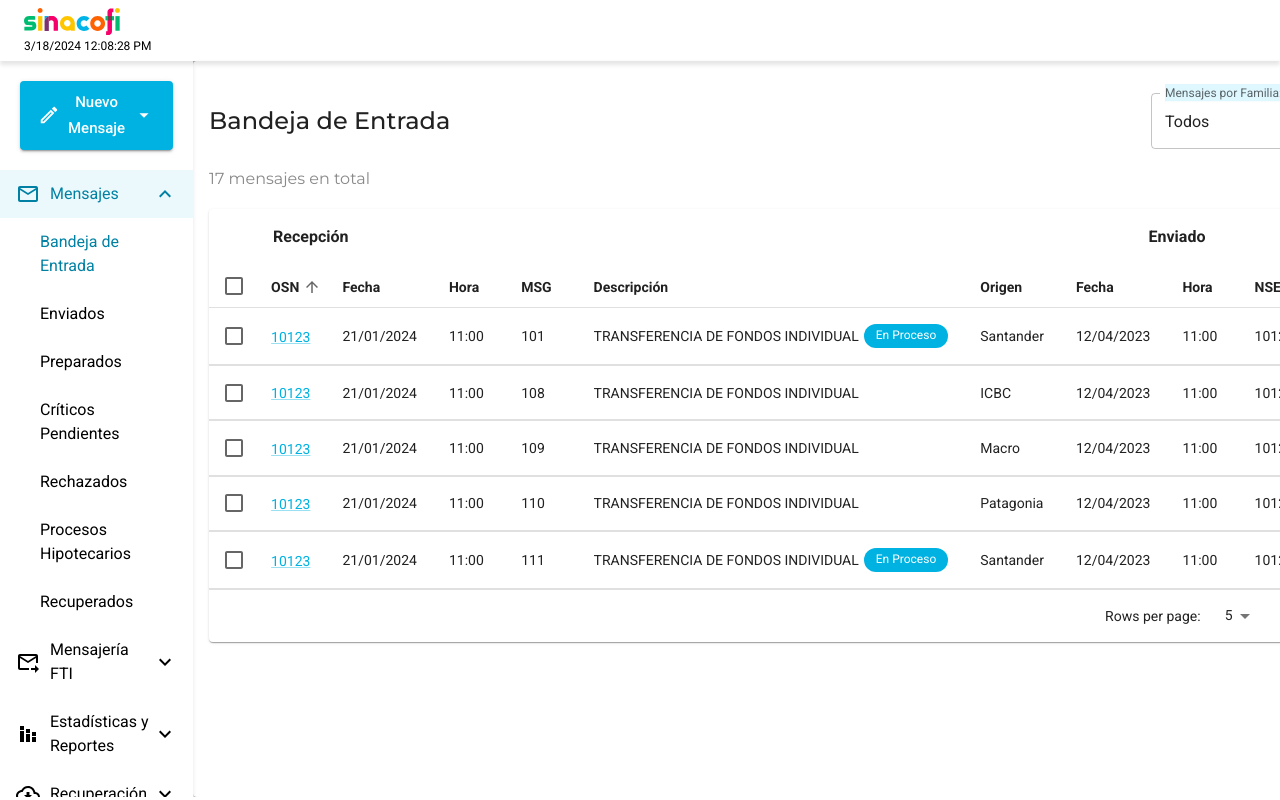
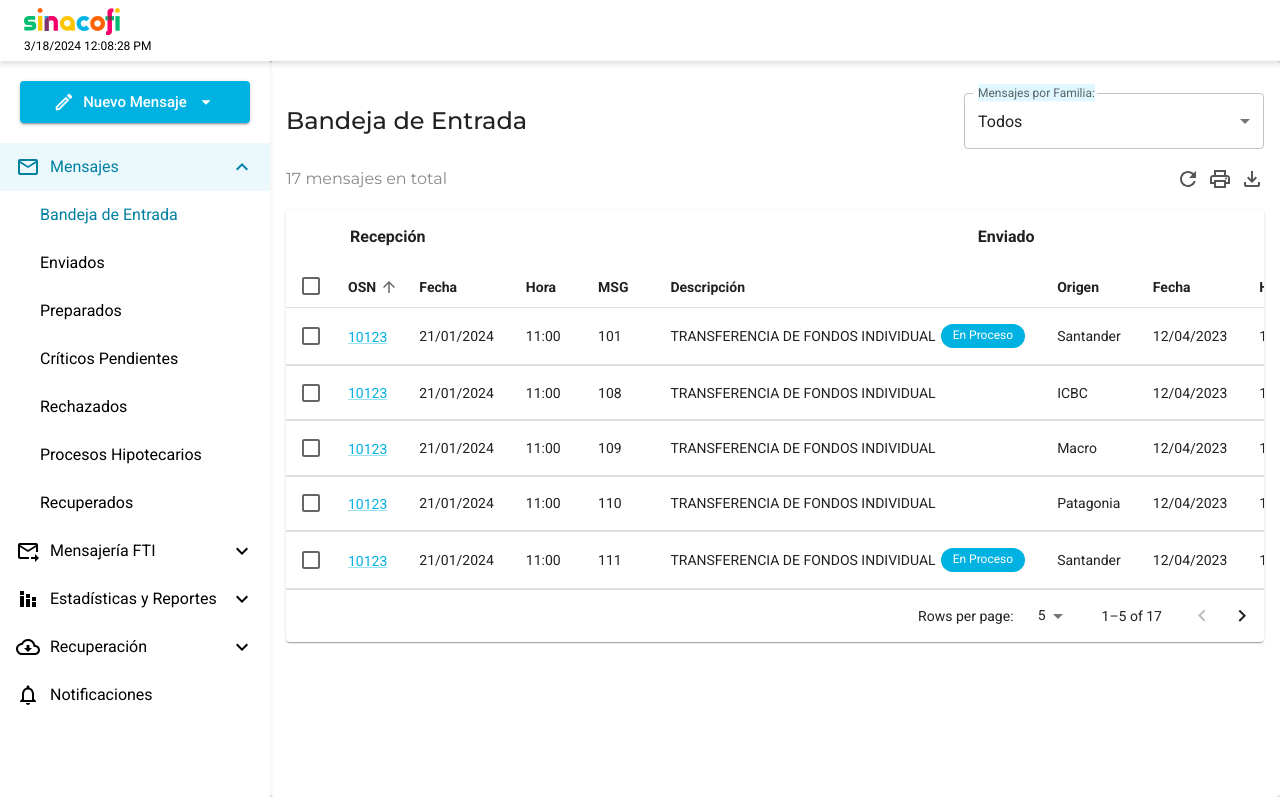
Before and after one commit to tomasgomez/messages-sinacofi-back, a Next.js app: page /messages/inbox in a window 1280 px wide. Built offline with nearby package versions, Linux system fonts and the light colour scheme.

Commit message:
fix: inbox table width and enviado header

```diff
--- a/src/app/component/inbox-table/index.tsx
+++ b/src/app/component/inbox-table/index.tsx
@@ -88,10 +88,10 @@ export default function EnhancedTable() {
     <Paper sx={{ mb: 2 }}>
       <TableContainer>
         <Grid container p={2}>
-          <Grid pl={6} item xs={9}>
+          <Grid pl={6} item xs={8}>
             <Typography fontWeight={600}>Recepción</Typography>
           </Grid>
-          <Grid item xs={3} paddingLeft="16px">
+          <Grid item xs={3} paddingLeft="45px">
             <Typography fontWeight={600}>
               Enviado
             </Typography>
--- a/src/app/messages/inbox/page.tsx
+++ b/src/app/messages/inbox/page.tsx
@@ -4,7 +4,7 @@ import InboxHeader from "@/app/component/inbox-header";
 import { rows } from "./mock";
 export default function InboxScreen() {
   return (
-    <Paper sx={{ width: "100%" }}>
+    <Paper sx={{ width: "calc(100% - 270px)" }}>
       <Box sx={{ m: 2 }}>
         <InboxHeader amountMessages={rows.length} />
         <DataTable />
```
